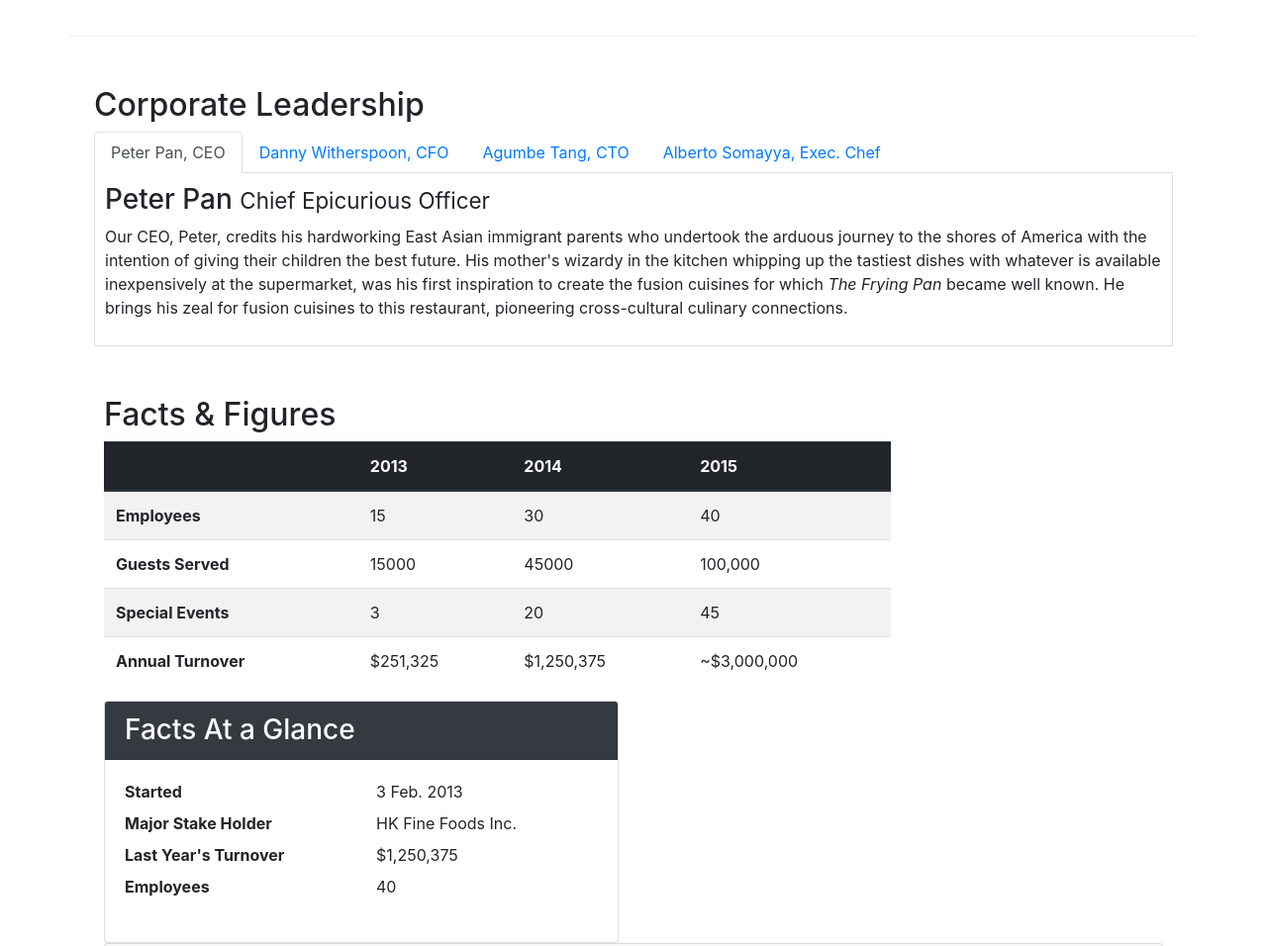
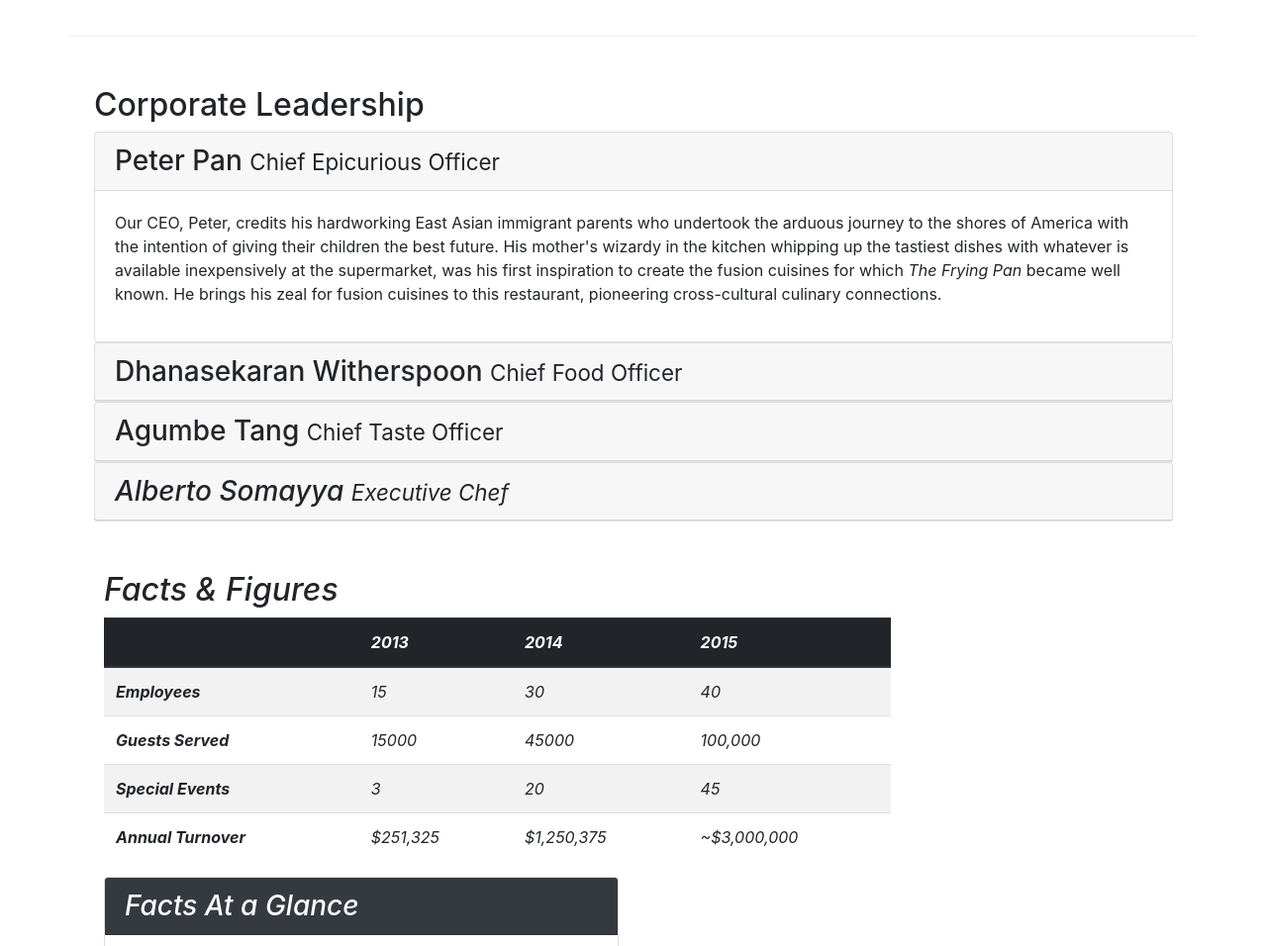
Before and after one commit to circeco/Front-End-Web-UI, a website: page aboutus.html in a window 1280 px wide. Shown: the part 840-1796 px from the top of the page at 99% size. Drawn offline with nearby package versions, Linux system fonts and the light colour scheme.

Commit message:
accordian

```diff
--- a/aboutus.html
+++ b/aboutus.html
@@ -78,42 +78,64 @@
         <div class="row row-content align-items-center">
             <div class="col-12">
                 <h2>Corporate Leadership</h2>
-                <ul class="nav nav-tabs">
-                    <li class="nav-item">
-                      <a class="nav-link active" href="#peter"
-                        role="tab" data-toggle="tab">Peter Pan, CEO</a>
-                    </li>
-                    <li class="nav-item">
-                      <a class="nav-link" href="#danny" role="tab"
-                        data-toggle="tab">Danny Witherspoon, CFO</a>
-                    </li>
-                    <li class="nav-item">
-                      <a class="nav-link" href="#agumbe"role="tab"
-                        data-toggle="tab">Agumbe Tang, CTO</a>
-                    </li>
-                    <li class="nav-item">
-                      <a class="nav-link" href="#alberto" role="tab"
-                        data-toggle="tab">Alberto Somayya, Exec. Chef</a>
-                    </li>
-                </ul>
-                <div class="tab-content">
-                    <div role="tabpanel" class="tab-pane fade show active" id="peter">
-                        <h3>Peter Pan <small>Chief Epicurious Officer</small></h3>
-                        <p class="d-none d-sm-block">Our CEO, Peter, credits his hardworking East Asian immigrant parents who undertook the arduous journey to the shores of America with the intention of giving their children the best future. His mother's wizardy in the kitchen whipping up the tastiest dishes with whatever is available inexpensively at the supermarket, was his first inspiration to create the fusion cuisines for which <em>The Frying Pan</em> became well known. He brings his zeal for fusion cuisines to this restaurant, pioneering cross-cultural culinary connections.</p>
+                <div id="accordion">
+                    <div class="card">
+                        <div class="card-header" role="tab" id="peterhead">
+                        <h3 class="mb-0">
+                            <a data-toggle="collapse" data-target="#peter">
+                            Peter Pan <small>Chief Epicurious Officer</small>
+                            </a>
+                        </h3>
+                        </div>
+                        <div class="collapse show" id="peter" data-parent="#accordion">
+                            <div class="card-body">
+                                <p class="d-none d-sm-block">Our CEO, Peter, credits his hardworking East Asian immigrant parents who undertook the arduous journey to the shores of America with the intention of giving their children the best future. His mother's wizardy in the kitchen whipping up the tastiest dishes with whatever is available inexpensively at the supermarket, was his first inspiration to create the fusion cuisines for which <em>The Frying Pan</em> became well known. He brings his zeal for fusion cuisines to this restaurant, pioneering cross-cultural culinary connections.</p>
+                            </div>
+                        </div>
                     </div>
-                    <div role="tabpanel" class="tab-pane" id="danny">
-                        <h3>Dhanasekaran Witherspoon <small>Chief Food Officer</small></h3>
-                        <p class="d-none d-sm-block">Our CFO, Danny, as he is affectionately referred to by his colleagues, comes from a long established family tradition in farming and produce. His experiences growing up on a farm in the Australian outback gave him great appreciation for varieties of food sources. As he puts it in his own words, <em>Everything that runs, wins, and everything that stays, pays!</em></p>
+                    <div class="card">
+                        <div class="card-header" role="tab" id="dannyhead">
+                        <h3 class="mb-0">
+                            <a class="collapsed" data-toggle="collapse" data-target="#danny">
+                            Dhanasekaran Witherspoon <small>Chief Food Officer</small>
+                            </a>
+                        </h3>
                     </div>
-                    <div role="tabpanel" class="tab-pane" id="agumbe">
-                        <h3>Agumbe Tang <small>Chief Taste Officer</small></h3>
-                        <p class="d-none d-sm-block">Blessed with the most discerning gustatory sense, Agumbe, our CTO, personally ensures that every dish that we serve meets his exacting tastes. Our chefs dread the tongue lashing that ensues if their dish does not meet his exacting standards. He lives by his motto, <em>You click only if you survive my lick.</em></p>
-                    </div>
-                    <div role="tabpanel" class="tab-pane" id="alberto">
-                        <h3>Alberto Somayya <small>Executive Chef</small></h3>
-                        <p class="d-none d-sm-block">Award winning three-star Michelin chef with wide International experience having worked closely with whos-who in the culinary world, he specializes in creating mouthwatering Indo-Italian fusion experiences. He says, <em>Put together the cuisines from the two craziest cultures, and you get a winning hit! Amma Mia!</em></p>
+                    <div class="collapse" id="danny" data-parent="#accordion">
+                        <div class="card-body">
+                            <p class="d-none d-sm-block">Our CFO, Danny, as he is affectionately referred to by his colleagues, comes from a long established family tradition in farming and produce. His experiences growing up on a farm in the Australian outback gave him great appreciation for varieties of food sources. As he puts it in his own words, <em>Everything that runs, wins, and everything that stays, pays!</em></p>
+                        </div>
                     </div>
                 </div>
+                <div class="card">
+                        <div class="card-header" role="tab" id="agumbehead">
+                        <h3 class="mb-0">
+                            <a class="collapsed" data-toggle="collapse" data-target="#agumbe">
+                            Agumbe Tang <small>Chief Taste Officer</small>
+                            </a>
+                        </h3>
+                    </div>
+                    <div class="collapse" id="agumbe" data-parent="#accordion">
+                        <div class="card-body">
+                            <p class="d-none d-sm-block">Blessed with the most discerning gustatory sense, Agumbe, our CTO, personally ensures that every dish that we serve meets his exacting tastes. Our chefs dread the tongue lashing that ensues if their dish does not meet his exacting standards. He lives by his motto, <em>You click only if you survive my lick.</p>
+                        </div>
+                    </div>
+                </div>
+                <div class="card">
+                        <div class="card-header" role="tab" id="albertohead">
+                        <h3 class="mb-0">
+                            <a class="collapsed" data-toggle="collapse" data-target="#alberto">
+                            Alberto Somayya <small>Executive Chef</small>
+                            </a>
+                        </h3>
+                    </div>
+                    <div class="collapse" id="alberto" data-parent="#accordion">
+                        <div class="card-body">
+                            <p class="d-none d-sm-block">Award winning three-star Michelin chef with wide International experience having worked closely with whos-who in the culinary world, he specializes in creating mouthwatering Indo-Italian fusion experiences. He says, <em>Put together the cuisines from the two craziest cultures, and you get a winning hit! Amma Mia!</em></p>
+                        </div>
+                    </div>
+                </div>
+            </div>
                 <div class="row row-content">
                     <div class="col-12 col-sm-9">
                         <h2>Facts &amp; Figures</h2>
```
